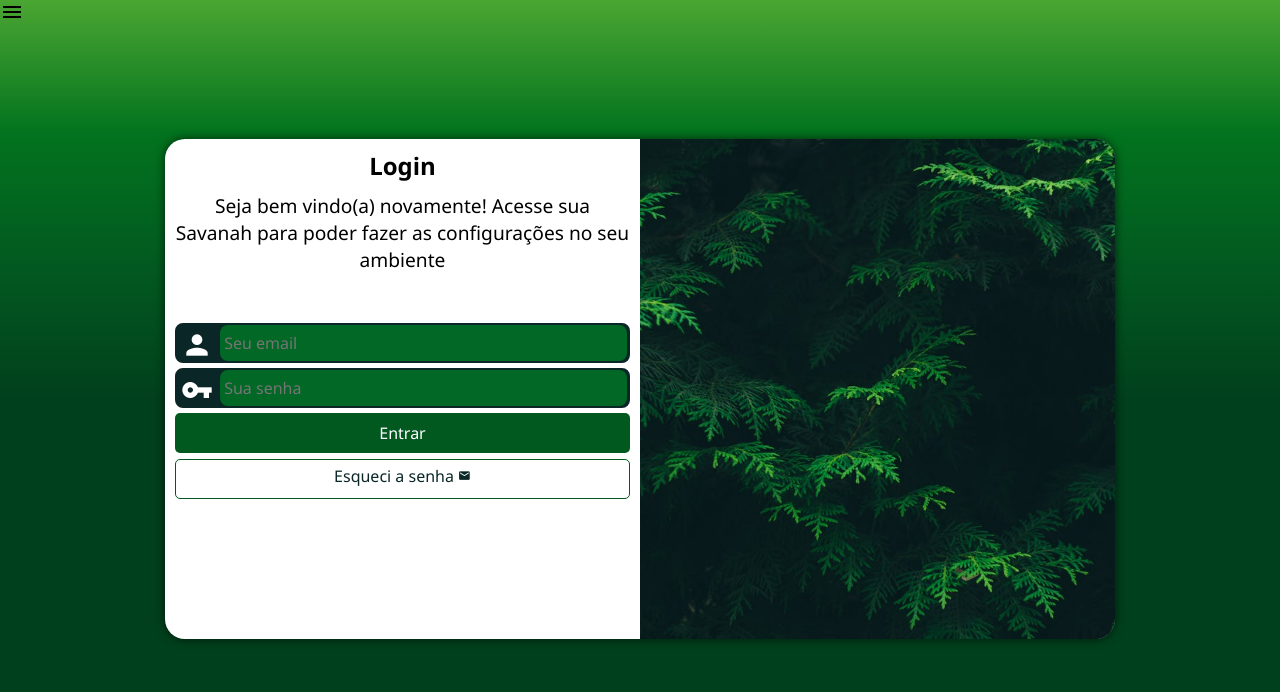
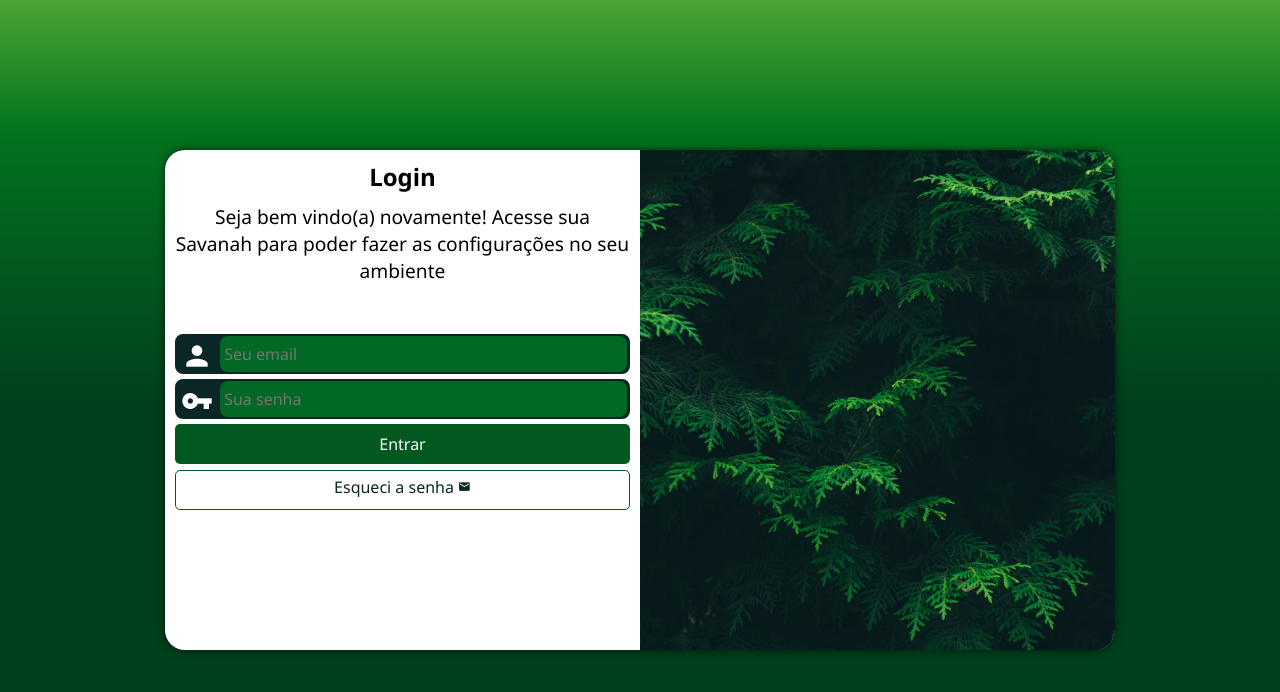
Before and after one commit to lzeunfa/Login-D-CeV, a plain HTML site: page index.html in a window 1280 px wide. Drawn offline with Linux system fonts and the light colour scheme.

Commit message:
debug dnv

```diff
--- a/estilos/mq.css
+++ b/estilos/mq.css
@@ -2,9 +2,6 @@
 
 /*tablet*/
 @media screen and (min-width:768px) and (max-width:992px) {
-    main{
-        height: 90vh;
-    }
 
     body{
         background-image: linear-gradient(to top, #01401C 50%, #025920, #02731E, #4BA632);
@@ -36,9 +33,6 @@
 
 /*Computador*/
 @media screen  and (min-width:992px){
-    main{
-    height: 90vh;
-}
 
     body{
         background-image: linear-gradient(to top, #01401C 50%, #025920, #02731E, #4BA632);
--- a/estilos/style.css
+++ b/estilos/style.css
@@ -15,7 +15,7 @@ body, html{
 
 main{
     position: relative;
-    height: 90vh;
+    height: 100vh;
     width: 100vw;
 }
 
--- a/index.html
+++ b/index.html
@@ -8,7 +8,6 @@
     <link rel="stylesheet" href="estilos/mq.css">
     <link href="https://fonts.googleapis.com/icon?family=Material+Icons"rel="stylesheet">
     <link rel="shortcut icon" href="favicon.ico" type="image/x-icon">
-    <i class="material-icons">menu</i>
 </head>
 <body>
     <main>
```
